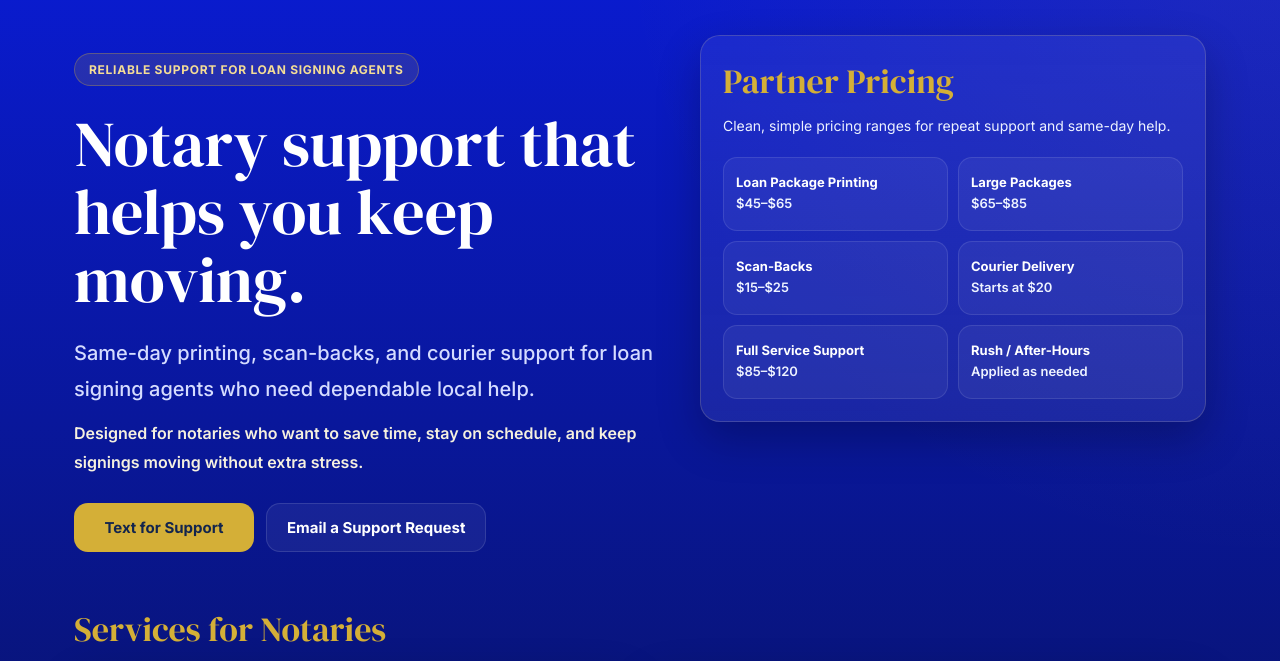
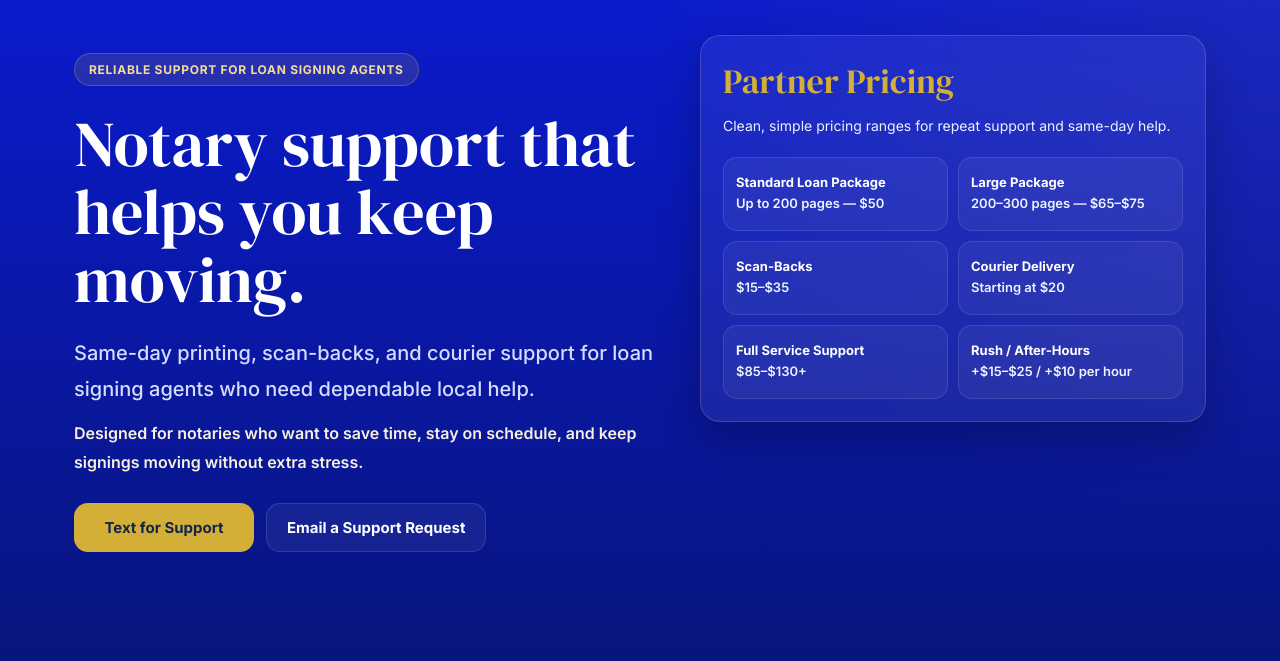
Before and after one commit to dmaatra/alignedprintscan, a plain HTML site: page notary-support.html in a window 1280 px wide. Shown: the part 102-763 px from the top of the page. Drawn offline with Linux system fonts and the light colour scheme.

Commit message:
Update notary-support.html
update prices

```diff
--- a/notary-support.html
+++ b/notary-support.html
@@ -121,13 +121,13 @@ textarea{min-height:94px;resize:vertical}
 </div>
 <aside class="price-card"><h2>Partner Pricing</h2><p class="top">Clean, simple pricing ranges for repeat support and same-day help.</p>
 <div class="price-grid">
-<div class="pill"><strong>Loan Package Printing</strong><span>$45–$65</span></div>
-<div class="pill"><strong>Large Packages</strong><span>$65–$85</span></div>
-<div class="pill"><strong>Scan-Backs</strong><span>$15–$25</span></div>
-<div class="pill"><strong>Courier Delivery</strong><span>Starts at $20</span></div>
-<div class="pill"><strong>Full Service Support</strong><span>$85–$120</span></div>
-<div class="pill"><strong>Rush / After-Hours</strong><span>Applied as needed</span></div>
-</div></aside></section>
+<div class="pill"><strong>Standard Loan Package</strong><span>Up to 200 pages — $50</span></div>
+<div class="pill"><strong>Large Package</strong><span>200–300 pages — $65–$75</span></div>
+<div class="pill"><strong>Scan-Backs</strong><span>$15–$35</span></div>
+<div class="pill"><strong>Courier Delivery</strong><span>Starting at $20</span></div>
+<div class="pill"><strong>Full Service Support</strong><span>$85–$130+</span></div>
+<div class="pill"><strong>Rush / After-Hours</strong><span>+$15–$25 / +$10 per hour</span></div>
+</div></div></aside></section>
 
 <div class="sections">
 <section><h2 class="section-title">Services for Notaries</h2><div class="two-grid">
```
